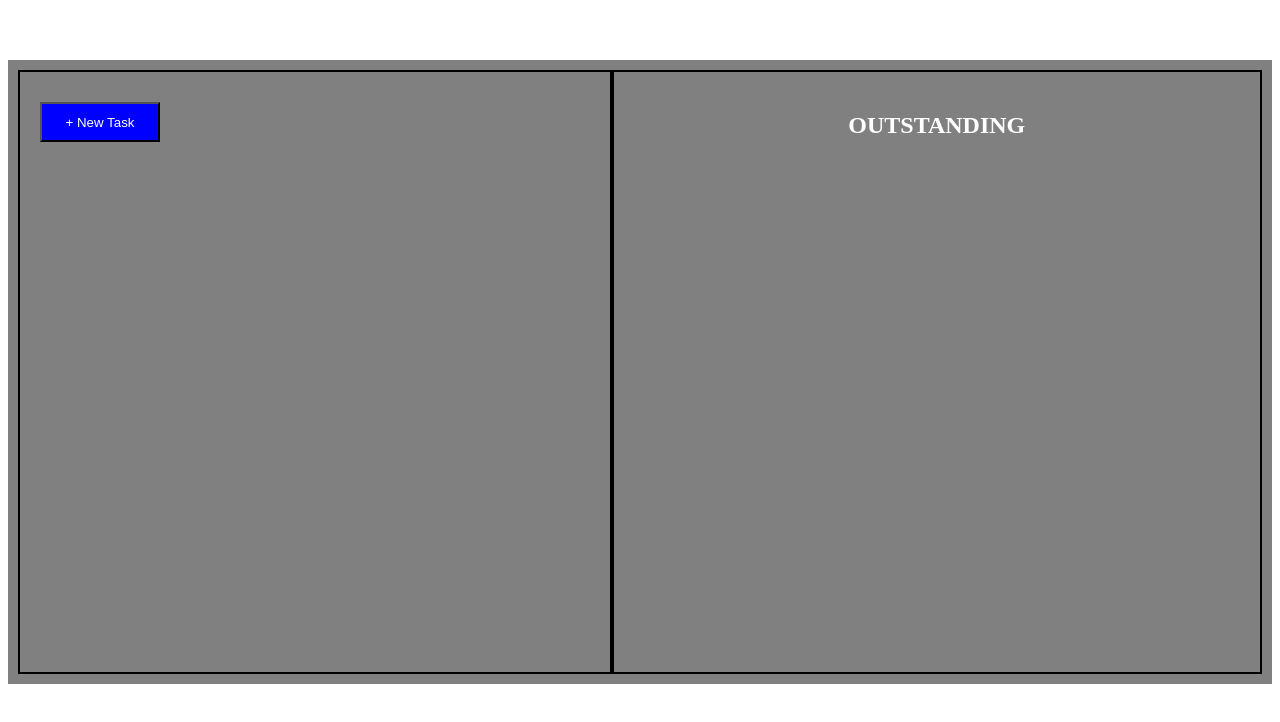
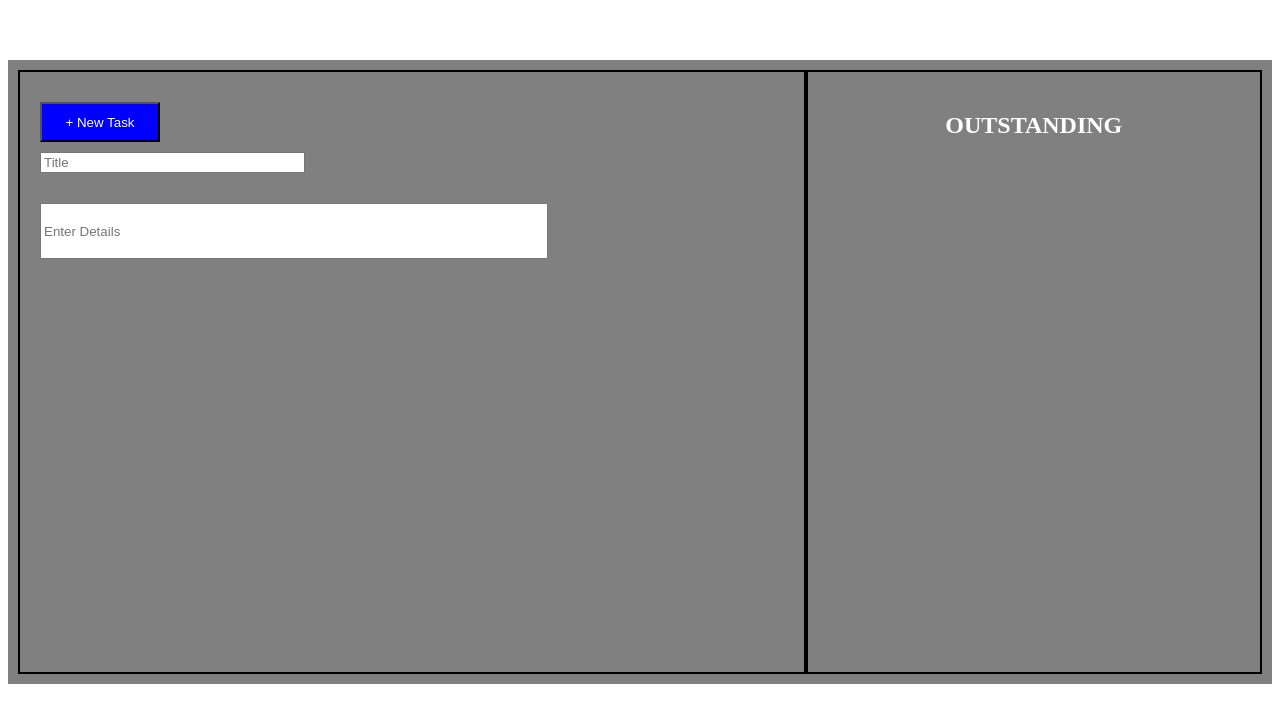
Before and after one commit to brian-w119/toDoApp, a plain HTML site: page index.html in a window 1280 px wide. Both pictures are taken after a click on the button "+ New Task". Drawn offline with Linux system fonts and the light colour scheme.

Commit message:
Work started on function that creates the input fields

```diff
--- a/defaultPage.js
+++ b/defaultPage.js
@@ -1,7 +1,6 @@
 
 
-//window.grid1 = document.querySelector("grid1");
-//grid1.style.backgroundColor = "pink";
+export const grid1 = document.querySelector(".grid1");
 
 export default function defaultState(){
 
@@ -13,7 +12,7 @@ export default function defaultState(){
     newTask.style.color = "white";
     newTask.textContent = "+ New Task";
     newTask.style.marginTop = "10px";
-    const grid1 = document.querySelector(".grid1");
+   // const grid1 = document.querySelector(".grid1");
     grid1.appendChild(newTask);
 
     const grid2 = document.querySelector(".grid2");
@@ -24,3 +23,5 @@ export default function defaultState(){
     outstanding.style.color = "white";
     grid2.appendChild(outstanding);
 };
+
+//export {grid1};
--- a/index.html
+++ b/index.html
@@ -15,5 +15,6 @@
 
     <script type="module" src="script.js"></script>
     <script type="module" src="defaultPage.js"></script>
+    <script type="module" src="newTask.js"></script>
 </body>
 </html>
--- /dev/null
+++ b/newTask.js
@@ -0,0 +1,37 @@
+
+import defaultState from './defaultPage.js';
+import {grid1} from './defaultPage.js';
+
+export default function newTask(){
+
+    const createTask = document.querySelector("#createNewToDo");
+    createTask.addEventListener("click", ()=> {
+
+
+        const task = createField();
+        task.type = "text";
+        task.name = "text";
+        task.placeholder = "Title";
+        task.style.display = "block";
+        task.style.marginTop = "10px";
+        task.size = "30";
+        grid1.appendChild(task);
+
+        const details = createField();
+        details.type  = "text";
+        details.name = "text";
+        details.placeholder = "Enter Details";
+        details.style.display = "block";
+        details.style.marginTop = "30px";
+        details.style.width = "500px";
+        details.style.height = "50px";
+        details.maxLength = "100";
+        details.style.wordBreak = "break-word";
+        grid1.appendChild(details);
+
+    });
+};
+
+function createField(){
+    return document.createElement("input");
+};
--- a/script.js
+++ b/script.js
@@ -1,4 +1,6 @@
 
 import defaultState from './defaultPage.js';
+import newTask from './newTask.js';
 
 defaultState();
+newTask();
```
